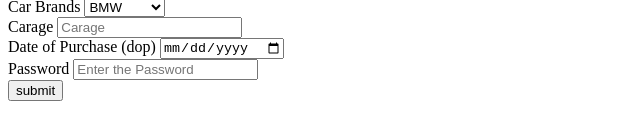
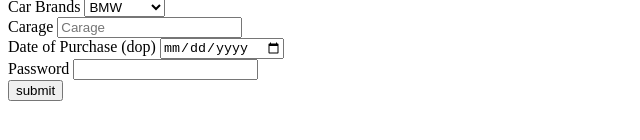
Before and after one commit to acciojob/car-insurance-form-adityaG9999, a website: page main.html in a window 1280 px wide. Shown: the part 182-322 px from the top of the page, without its empty margins (0-640 px from the left). Drawn offline with Linux system fonts and the light colour scheme.

Commit message:
created a submission

```diff
--- a/main.html
+++ b/main.html
@@ -38,8 +38,8 @@
 		<label for ="dop">Date of Purchase (dop)</label>
 		<input type ="date" for="dop" name="dop " id="dop" required/>
 		<br>
-		<label for="passwaord">Password</label>
-		<input type ="password" for="password" id = "password" name="password" placeholder= "Enter the Password" required/>
+		<label for="password">Password</label>
+  <input type="password" id="password" required />
 		<br>
 		<button type="submit">submit</button>
 	</form>
```
